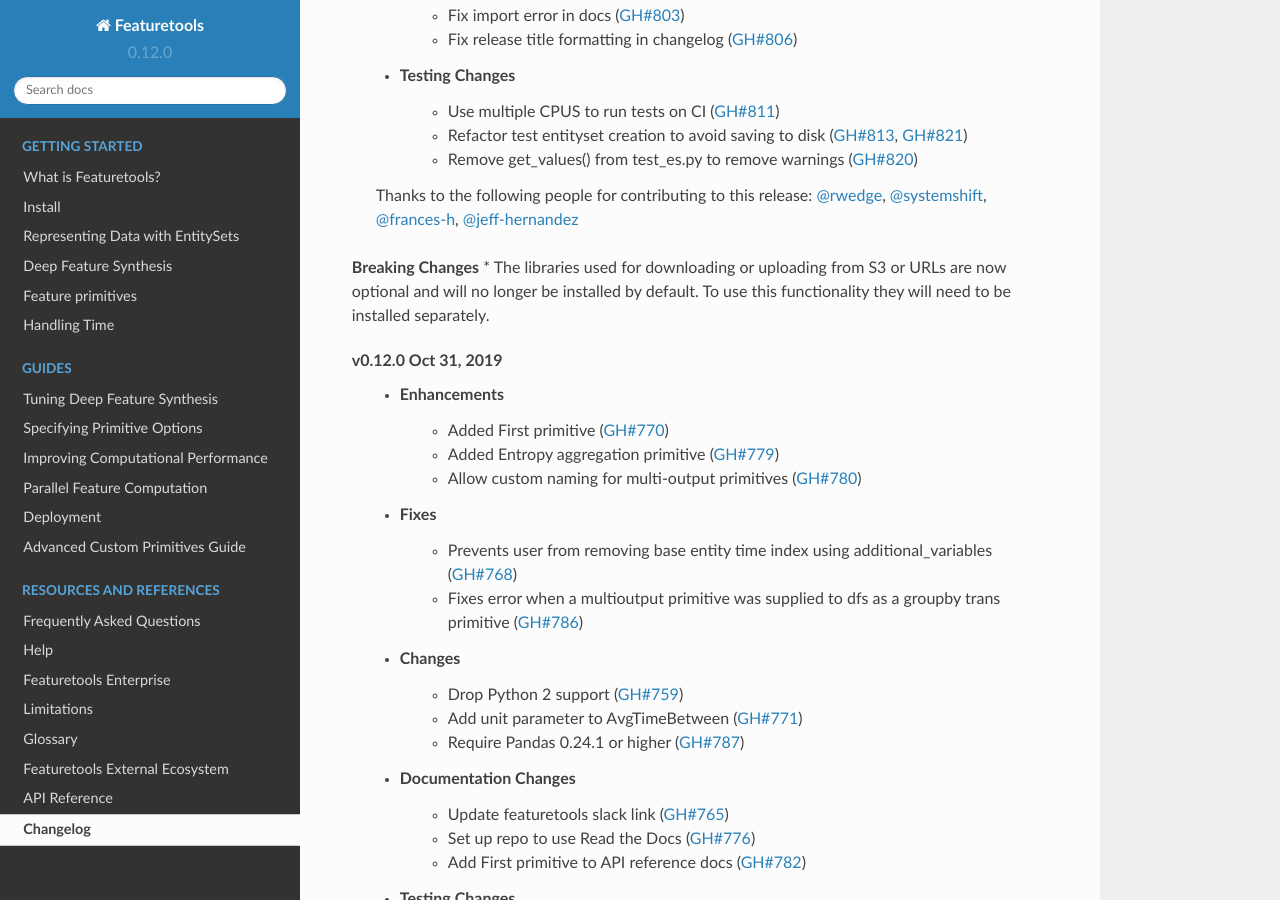
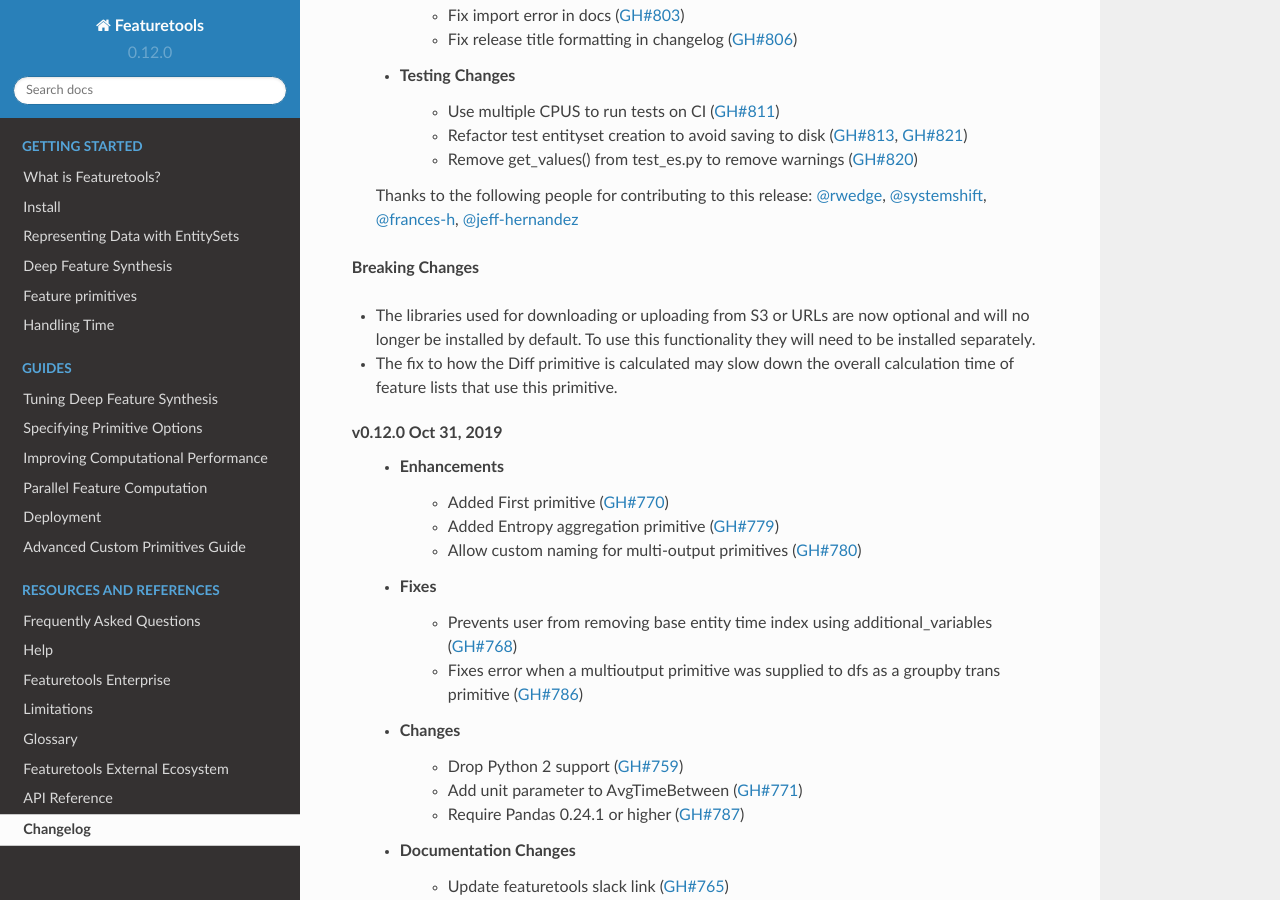
Before and after one commit to alteryx/featuretools, a Sphinx documentation site: the page built from docs/source/changelog.rst, in a window 1280 px wide and 900 px high, scrolled down 583 px. Built offline with Sphinx 7.4.7 and the Read the Docs theme 2.0.0, drawn with Linux system fonts in a browser that asks for light colours; pages that are not in the unit, such as notebooks, are missing from menus.

Commit message:
add breaking change note about Diff

```diff
--- a/docs/source/changelog.rst
+++ b/docs/source/changelog.rst
@@ -26,10 +26,12 @@
     :user:`rwedge`, :user:`systemshift`, :user:`frances-h`, :user:`jeff-hernandez`
 
 **Breaking Changes**
+
 * The libraries used for downloading or uploading from S3 or URLs are now
-optional and will no longer be installed by default.  To use this functionality
-they will need to be installed separately.
-
+  optional and will no longer be installed by default.  To use this
+  functionality they will need to be installed separately.
+* The fix to how the Diff primitive is calculated may slow down the overall
+  calculation time of feature lists that use this primitive.
 
 **v0.12.0 Oct 31, 2019**
     * Enhancements
```
